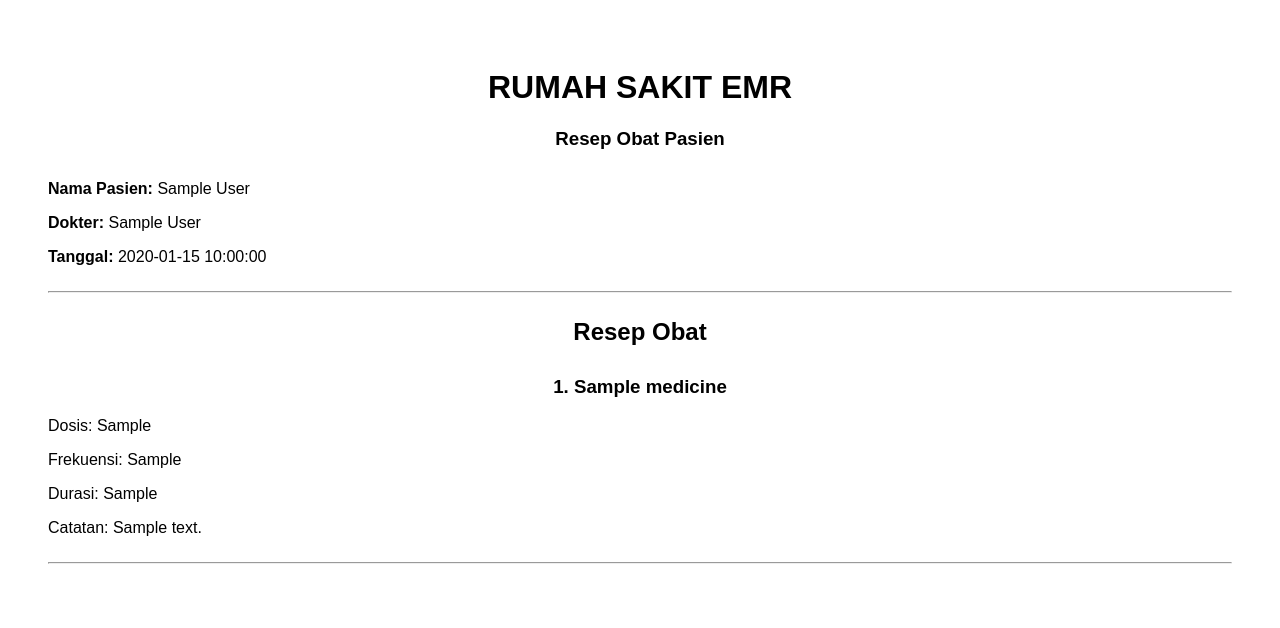
After one commit to arivernando21/emr-project, a PHP site: page /modules/pharmacy/print_prescription.php?id=1 in a window 1280 px wide. The commit adds this page. Shown: the top 628 px of the page. Run offline with PHP 8.4, Linux system fonts and the light colour scheme; the visitor is signed in with stand-in values (Sample User, id 1); tables that the repository leaves empty or names only in its code hold one stand-in row (values such as "Sample post").

Commit message:
Tambah fitur cetak resep di pharmacy

```diff
--- a/modules/doctor/print_lab_result.php
+++ b/modules/doctor/print_lab_result.php
@@ -178,7 +178,7 @@ $first = mysqli_fetch_assoc($lab_query);
 
             <div class="header-center">
 
-                <h2>PEMERINTAH KABUPATEN BANDUNG</h2>
+                <h2>PEMERINTAH KABUPATEN OGAN ILIR</h2>
 
                 <h3>DINAS KESEHATAN</h3>
 
--- /dev/null
+++ b/modules/pharmacy/print_prescription.php
@@ -0,0 +1,159 @@
+<?php
+
+include '../../middleware/auth.php';
+include '../../config/database.php';
+
+$visit_id = $_GET['id'];
+
+$visit_query = mysqli_query(
+
+    $conn,
+
+    "SELECT
+    visits.*,
+    patients.full_name,
+    users.name AS doctor_name
+
+    FROM visits
+
+    JOIN patients
+    ON visits.patient_id = patients.id
+
+    LEFT JOIN doctor_assessments
+    ON visits.id = doctor_assessments.visit_id
+
+    LEFT JOIN users
+    ON doctor_assessments.doctor_id = users.id
+
+    WHERE visits.id = '$visit_id'"
+);
+
+$visit = mysqli_fetch_assoc($visit_query);
+
+$prescription_query = mysqli_query(
+
+    $conn,
+
+    "SELECT
+    prescriptions.*,
+    medicines.medicine_name
+
+    FROM prescriptions
+
+    JOIN medicines
+    ON prescriptions.medicine_id = medicines.id
+
+    WHERE prescriptions.visit_id = '$visit_id'"
+);
+
+?>
+
+<!DOCTYPE html>
+<html>
+
+<head>
+
+    <title>Cetak Resep</title>
+
+    <style>
+        body {
+
+            font-family: Arial;
+            padding: 40px;
+        }
+
+        h1,
+        h2,
+        h3 {
+
+            text-align: center;
+        }
+
+        .section {
+
+            margin-top: 30px;
+        }
+
+        hr {
+
+            margin: 25px 0;
+        }
+    </style>
+
+</head>
+
+<body onload="window.print()">
+
+    <h1>RUMAH SAKIT EMR</h1>
+
+    <h3>Resep Obat Pasien</h3>
+
+    <div class="section">
+
+        <p>
+            <strong>Nama Pasien:</strong>
+            <?= $visit['full_name']; ?>
+        </p>
+
+        <p>
+            <strong>Dokter:</strong>
+            <?= $visit['doctor_name']; ?>
+        </p>
+
+        <p>
+            <strong>Tanggal:</strong>
+            <?= $visit['visit_date']; ?>
+        </p>
+
+    </div>
+
+    <hr>
+
+    <h2>Resep Obat</h2>
+
+    <?php
+
+    $no = 1;
+
+    while ($prescription = mysqli_fetch_assoc($prescription_query)) {
+
+        ?>
+
+        <div class="section">
+
+            <h3>
+
+                <?= $no++; ?>.
+                <?= $prescription['medicine_name']; ?>
+
+            </h3>
+
+            <p>
+                Dosis:
+                <?= $prescription['dosage']; ?>
+            </p>
+
+            <p>
+                Frekuensi:
+                <?= $prescription['frequency']; ?>
+            </p>
+
+            <p>
+                Durasi:
+                <?= $prescription['duration']; ?>
+            </p>
+
+            <p>
+                Catatan:
+                <?= $prescription['notes']; ?>
+            </p>
+
+        </div>
+
+        <hr>
+
+    <?php } ?>
+
+</body>
+
+</html>
```
Also changed, not shown: modules/pharmacy/dashboard.php (+39 -4 lines).
